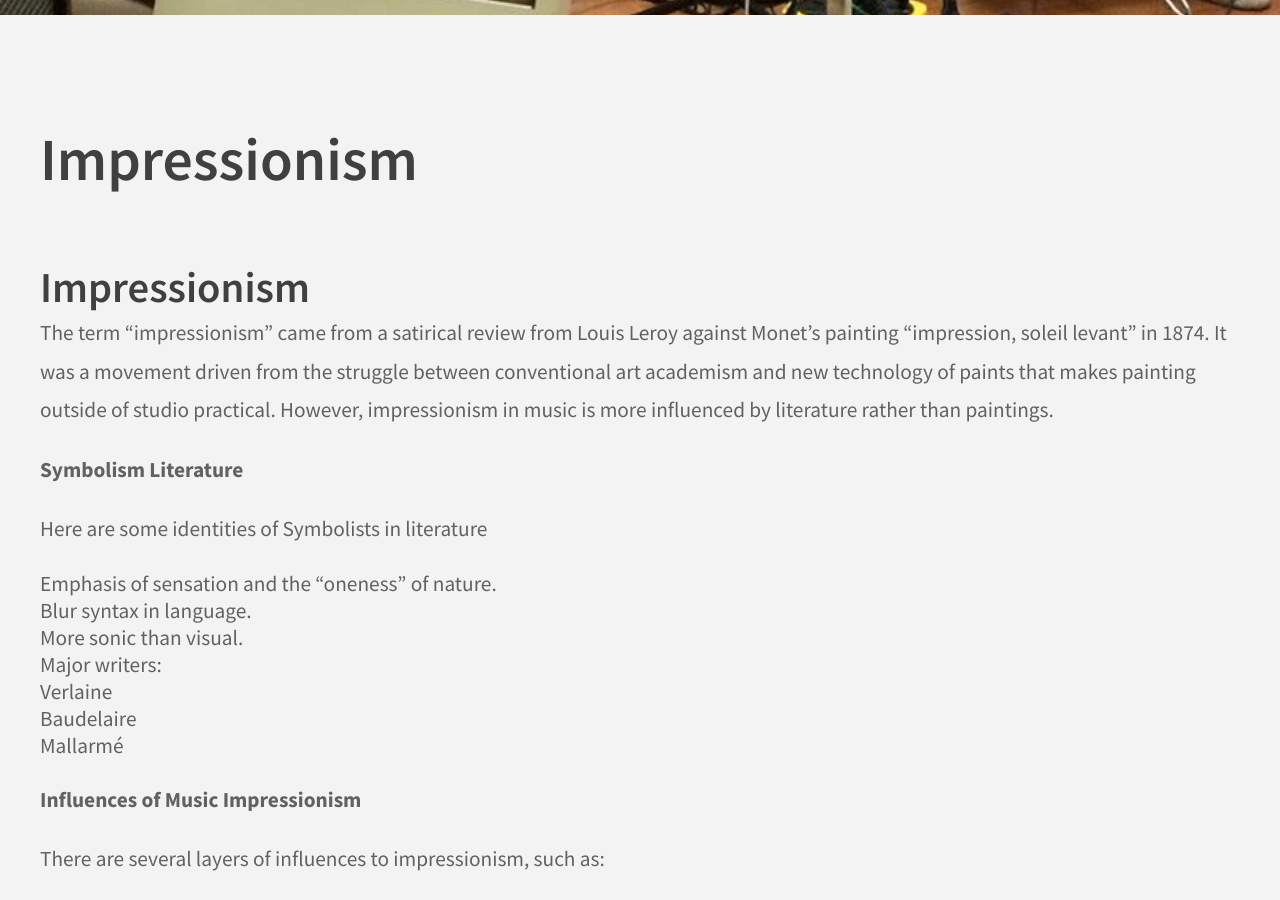
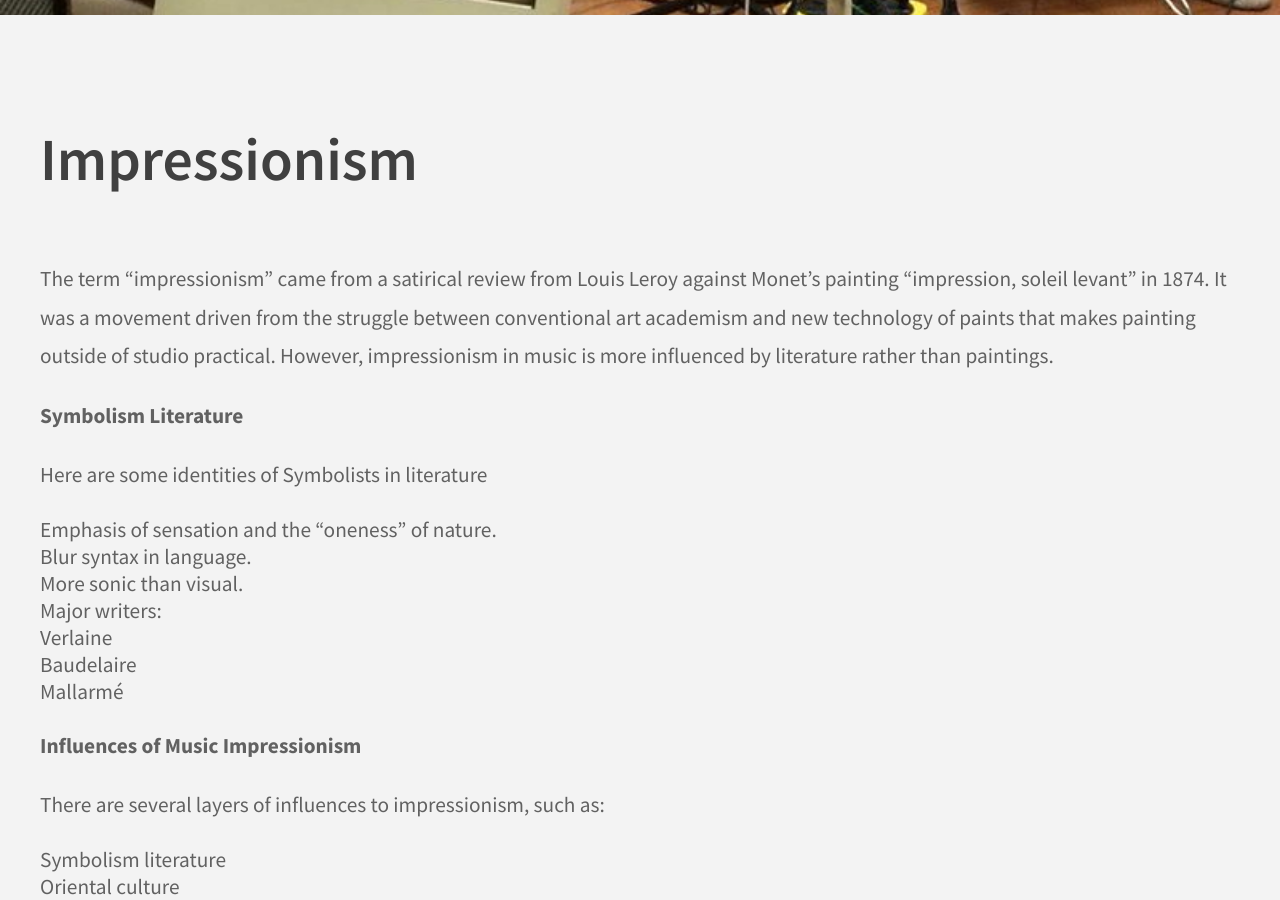
Before and after one commit to allenloves/wumorse, a Jekyll site: the page built from _posts/2015-08-08-impressionism.md, in a window 1280 px wide and 900 px high, scrolled down 1120 px. Built offline with Jekyll 4.4.1, drawn with Linux system fonts in a browser that asks for light colours; nearby versions of some CDN libraries; some web fonts are replaced; library files that are not in the unit come from our copies.

Commit message:
adding pages

```diff
--- a/_posts/2015-08-08-impressionism.md
+++ b/_posts/2015-08-08-impressionism.md
@@ -3,8 +3,6 @@ layout : default
 title : Impressionism
 date : 2015-11-17 16:16:01 -0600
 ---
-
-# Impressionism #
 
 The term "impressionism" came from a satirical review from Louis Leroy against Monet's painting "impression, soleil levant" in 1874.  It was a movement driven from the struggle between conventional art academism and new technology of paints that makes painting outside of studio practical.  However, impressionism in music is more influenced by literature rather than paintings.
 
```
